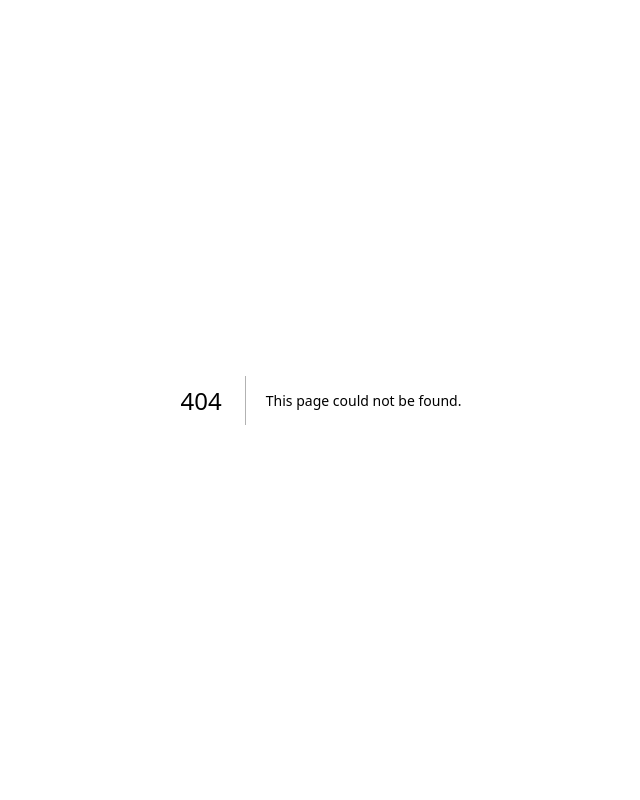
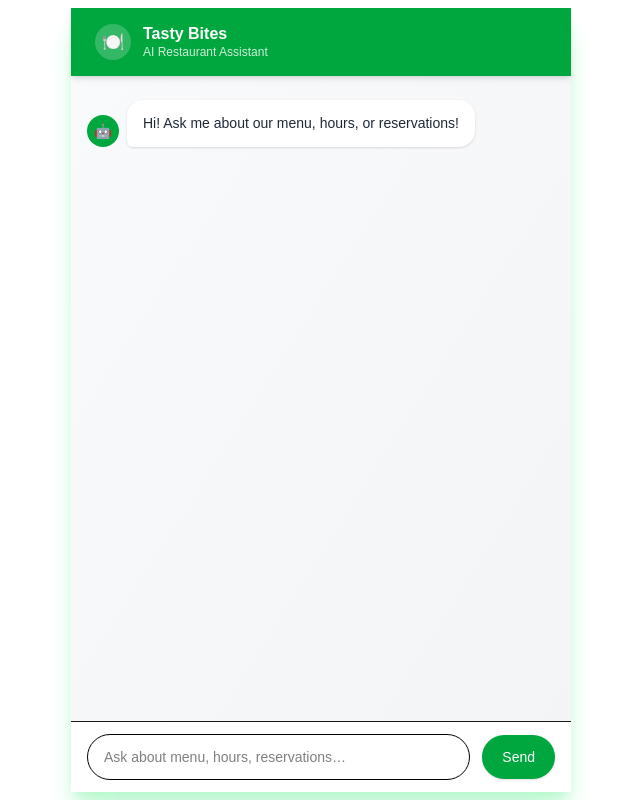
Before and after one commit to AaKuGu/restaurant_chatbot, a Next.js app: page /chat in a window 1280 px wide. Before the commit this address had no page. Shown: the whole page, without its empty margins (319-959 px from the left). Built offline with nearby package versions, Linux system fonts and the light colour scheme.

Commit message:
embedding thing

```diff
--- /dev/null
+++ b/app/chat/page.tsx
@@ -0,0 +1,142 @@
+"use client";
+
+import { useRef, useState } from "react";
+
+export default function App() {
+  const [conversation, setConversation] = useState([
+    {
+      role: "assistant",
+      content: "Hi! Ask me about our menu, hours, or reservations!",
+    },
+  ]);
+
+  const [input, setInput] = useState("");
+  const [loading, setLoading] = useState(false);
+
+  const messagesEndRef = useRef(null);
+
+  const sendMessage = async () => {
+    if (!input.trim()) return;
+
+    const updatedConversation = [
+      ...conversation,
+      { role: "user", content: input },
+    ];
+
+    setConversation(updatedConversation);
+    setInput("");
+    setLoading(true);
+
+    try {
+      const res = await fetch(
+        `${process.env.NEXT_PUBLIC_BACKEND_ROUTE}/api/chat`,
+        {
+          method: "POST",
+          headers: { "Content-Type": "application/json" },
+          body: JSON.stringify({
+            conversation: updatedConversation,
+          }),
+        },
+      );
+
+      const data = await res.json();
+
+      setConversation([
+        ...updatedConversation,
+        { role: "assistant", content: data.reply },
+      ]);
+    } catch {
+      setConversation([
+        ...updatedConversation,
+        {
+          role: "assistant",
+          content: "Sorry, something went wrong.",
+        },
+      ]);
+    } finally {
+      setLoading(false);
+    }
+  };
+
+  return (
+    <div className="h-screen flex items-center justify-center bg-gradient-to-br bg-white py-2">
+      <div className="h-full flex flex-col bg-gradient-to-br from-gray-50 to-gray-100 md:w-[500px] w-full shadow-xl shadow-green-200">
+        {/* Header */}
+        <header className="sticky top-0 z-10 bg-green-600 text-white px-6 py-4 shadow-md flex items-center gap-3">
+          <div className="h-9 w-9 rounded-full bg-white/20 flex items-center justify-center text-lg">
+            🍽️
+          </div>
+          <div>
+            <h1 className="font-semibold leading-tight">Tasty Bites</h1>
+            <p className="text-xs opacity-80">AI Restaurant Assistant</p>
+          </div>
+        </header>
+
+        {/* Messages */}
+        <div className="flex-1 overflow-y-auto px-4 py-6 space-y-4">
+          {conversation.map((msg, i) => (
+            <div
+              key={i}
+              className={`flex items-end gap-2 ${
+                msg.role === "user" ? "justify-end" : "justify-start"
+              }`}
+            >
+              {msg.role === "assistant" && (
+                <div className="h-8 w-8 rounded-full bg-green-600 text-white flex items-center justify-center text-sm">
+                  🤖
+                </div>
+              )}
+
+              <div
+                className={`max-w-[75%] px-4 py-3 rounded-2xl text-sm leading-relaxed shadow ${
+                  msg.role === "user"
+                    ? "bg-blue-600 text-white rounded-br-md"
+                    : "bg-white text-gray-800 rounded-bl-md"
+                }`}
+              >
+                {msg.content}
+              </div>
+
+              {msg.role === "user" && (
+                <div className="h-8 w-8 rounded-full bg-blue-600 text-white flex items-center justify-center text-sm">
+                  🧑
+                </div>
+              )}
+            </div>
+          ))}
+
+          {loading && (
+            <div className="flex items-center gap-2 text-gray-500 text-sm">
+              <div className="h-8 w-8 rounded-full bg-green-600 text-white flex items-center justify-center">
+                🤖
+              </div>
+              <span className="animate-pulse">Typing…</span>
+            </div>
+          )}
+
+          <div ref={messagesEndRef} />
+        </div>
+
+        {/* Input */}
+        <div className="sticky bottom-0 bg-white border-t px-4 py-3">
+          <div className="flex items-center gap-3">
+            <input
+              className="flex-1 rounded-full border px-4 py-3 text-sm text-black focus:outline-none focus:ring-2 focus:ring-green-500"
+              placeholder="Ask about menu, hours, reservations…"
+              value={input}
+              onChange={(e) => setInput(e.target.value)}
+              onKeyDown={(e) => e.key === "Enter" && sendMessage()}
+            />
+            <button
+              onClick={sendMessage}
+              disabled={loading}
+              className="rounded-full bg-green-600 hover:bg-green-700 disabled:opacity-50 text-white px-5 py-3 text-sm font-medium shadow"
+            >
+              Send
+            </button>
+          </div>
+        </div>
+      </div>
+    </div>
+  );
+}
--- a/app/page.tsx
+++ b/app/page.tsx
@@ -1,98 +1,7 @@
-"use client";
+import React from "react";
 
-import { useState } from "react";
+const page = () => {
+  return <div>Landing Page</div>;
+};
 
-export default function App() {
-  const [conversation, setConversation] = useState([
-    {
-      role: "assistant",
-      content: "Hi! Ask me about our menu, hours, or reservations!",
-    },
-  ]);
-
-  const [input, setInput] = useState("");
-  const [loading, setLoading] = useState(false);
-
-  const sendMessage = async () => {
-    if (!input.trim()) return;
-
-    const updatedConversation = [
-      ...conversation,
-      { role: "user", content: input },
-    ];
-
-    setConversation(updatedConversation);
-    setInput("");
-    setLoading(true);
-
-    try {
-      const res = await fetch(
-        `${process.env.NEXT_PUBLIC_BACKEND_ROUTE}/api/chat`,
-        {
-          method: "POST",
-          headers: { "Content-Type": "application/json" },
-          body: JSON.stringify({
-            conversation: updatedConversation,
-          }),
-        },
-      );
-
-      const data = await res.json();
-
-      setConversation([
-        ...updatedConversation,
-        { role: "assistant", content: data.reply },
-      ]);
-    } catch {
-      setConversation([
-        ...updatedConversation,
-        {
-          role: "assistant",
-          content: "Sorry, something went wrong.",
-        },
-      ]);
-    } finally {
-      setLoading(false);
-    }
-  };
-
-  return (
-    <div className="h-screen flex flex-col bg-gray-100">
-      <header className="bg-green-600 text-white text-center py-4 font-semibold">
-        🍽️ Tasty Bites Restaurant
-      </header>
-
-      <div className="flex-1 overflow-y-auto p-4 space-y-3">
-        {conversation.map((msg, i) => (
-          <div
-            key={i}
-            className={`max-w-xs px-4 py-2 rounded-lg ${
-              msg.role === "user"
-                ? "bg-blue-500 text-white ml-auto"
-                : "bg-white text-gray-800 mr-auto"
-            }`}
-          >
-            {msg.content}
-          </div>
-        ))}
-        {loading && <div className="text-sm text-gray-500">Typing…</div>}
-      </div>
-
-      <div className="p-4 bg-white flex gap-2">
-        <input
-          className="flex-1 border rounded px-3 py-2 text-black"
-          placeholder="Ask about menu, hours, reservations..."
-          value={input}
-          onChange={(e) => setInput(e.target.value)}
-          onKeyDown={(e) => e.key === "Enter" && sendMessage()}
-        />
-        <button
-          onClick={sendMessage}
-          className="bg-green-600 text-white px-4 rounded"
-        >
-          Send
-        </button>
-      </div>
-    </div>
-  );
-}
+export default page;
--- /dev/null
+++ b/public/embed.js
@@ -0,0 +1,41 @@
+(function () {
+  // Prevent loading twice
+  if (window.TastyBitesChatbot) return;
+  window.TastyBitesChatbot = true;
+
+  // Create iframe
+  const iframe = document.createElement("iframe");
+
+  iframe.src = "https://yourdomain.com/chat"; // your Next.js chatbot page
+  iframe.style.position = "fixed";
+  iframe.style.bottom = "20px";
+  iframe.style.right = "20px";
+  iframe.style.width = "360px";
+  iframe.style.height = "520px";
+  iframe.style.border = "none";
+  iframe.style.borderRadius = "12px";
+  iframe.style.boxShadow = "0 10px 30px rgba(0,0,0,0.2)";
+  iframe.style.zIndex = "999999";
+  iframe.style.display = "none";
+
+  // Floating button
+  const button = document.createElement("button");
+  button.innerText = "💬 Chat with Tasty Bites";
+  button.style.position = "fixed";
+  button.style.bottom = "20px";
+  button.style.right = "20px";
+  button.style.padding = "12px 16px";
+  button.style.borderRadius = "999px";
+  button.style.border = "none";
+  button.style.background = "#16a34a";
+  button.style.color = "white";
+  button.style.cursor = "pointer";
+  button.style.zIndex = "999999";
+
+  button.onclick = () => {
+    iframe.style.display = iframe.style.display === "none" ? "block" : "none";
+  };
+
+  document.body.appendChild(iframe);
+  document.body.appendChild(button);
+})();
```
